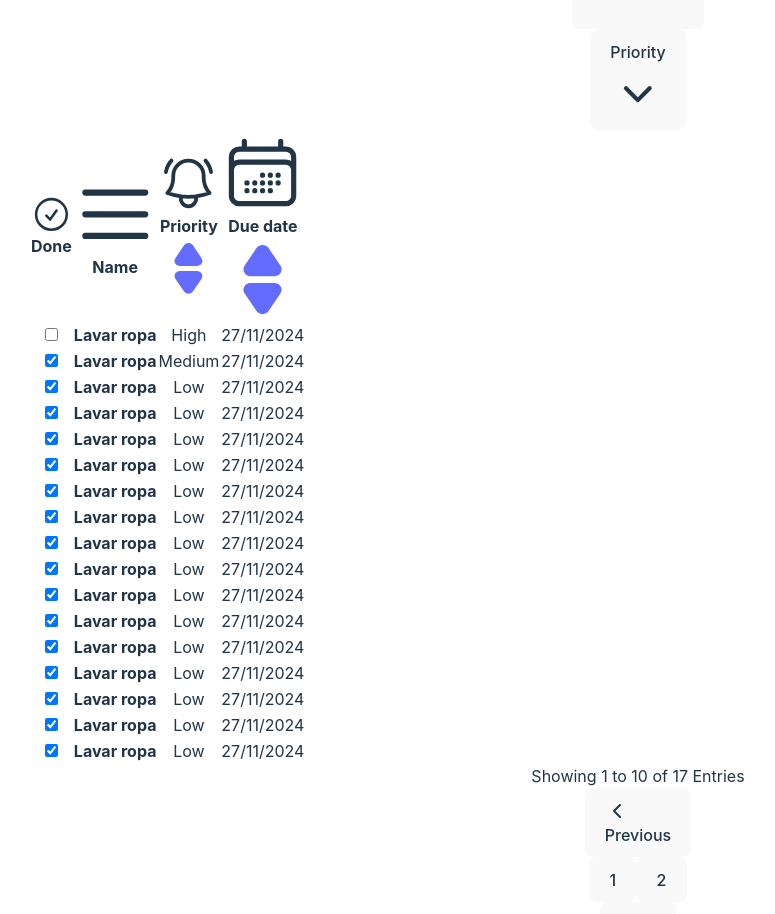
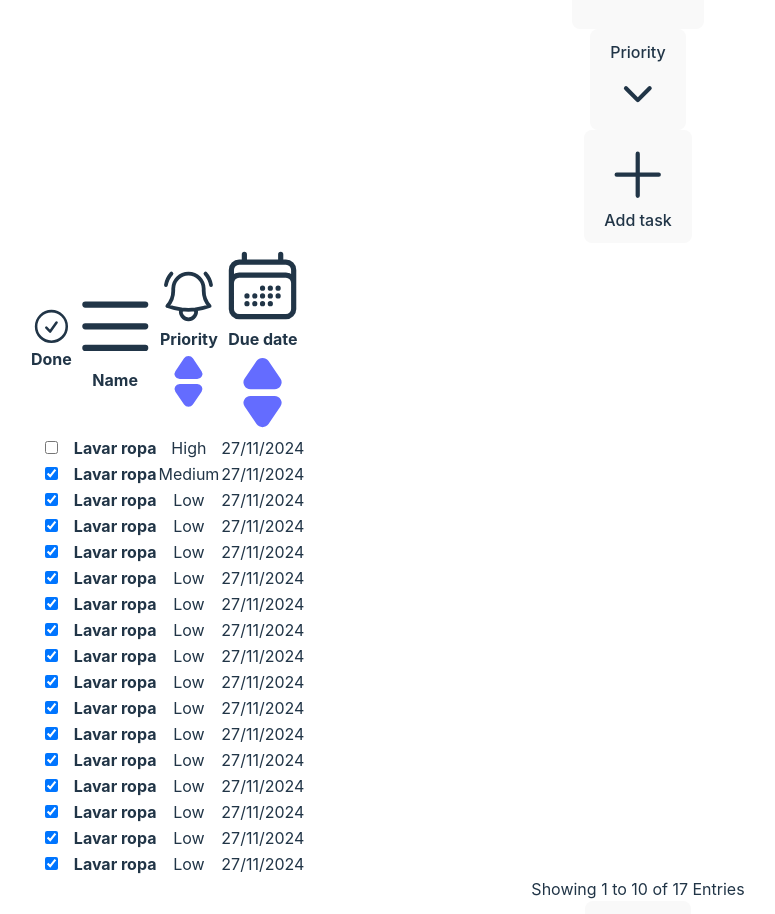
Before and after one commit to brandonhxrr/SimpleTaskWeb, a React (Vite) app in the folder frontend/SimpleTask/: page / in a window 1280 px wide. Shown: the part 1800-2714 px from the top of the page, without its empty margins (2-777 px from the left). Built offline with nearby package versions, Linux system fonts and the light colour scheme.

Commit message:
Add button to create tasks

```diff
--- a/frontend/SimpleTask/src/components/Dashboard.tsx
+++ b/frontend/SimpleTask/src/components/Dashboard.tsx
@@ -3,6 +3,7 @@ import { CheckCircleIcon } from "@heroicons/react/24/outline";
 import { Bars3Icon } from "@heroicons/react/20/solid";
 import { BellAlertIcon } from "@heroicons/react/24/outline";
 import { CalendarDaysIcon } from "@heroicons/react/24/outline";
+import { PlusIcon } from "@heroicons/react/24/outline";
 import { TableHeader } from "./TableHeader";
 import { TaskProps } from "./TaskProps";
 import { Pagination } from "./Pagination";
@@ -20,8 +21,6 @@ const doneOptions = [
   { name: "Done", href: "#", current: false },
   { name: "Not done", href: "#", current: false },
 ];
-
-export default function Example() {}
 
 const headers = [
   { Icon: CheckCircleIcon, title: "Done" },
@@ -204,7 +203,6 @@ const tasks: TaskProps[] = [
 ];
 
 function Dashboard() {
-
   return (
     <div className="w-full h-full flex flex-col text-left bg-slate-200 rounded-xl p-20 mt-10">
       <div className="flex items-baseline justify-between border-b border-gray-200 pb-16">
@@ -213,8 +211,16 @@ function Dashboard() {
         </h1>
 
         <div className="flex items-center">
-          <Filter options={doneOptions} title="Done status"/>
-          <Filter options={priorityOptions} title="Priority"/>
+          <Filter options={doneOptions} title="Done status" />
+          <Filter options={priorityOptions} title="Priority" />
+
+          <button
+            type="button"
+            className="flex items-center text-white bg-blue-700 hover:bg-blue-800 focus:ring-4 focus:ring-blue-300 justify-center font-medium rounded-lg text-sm ml-5 dark:bg-blue-600 dark:hover:bg-blue-700 focus:outline-none dark:focus:ring-blue-800"
+          >
+            <PlusIcon className="h-4 w-4 mr-2" />
+            Add task
+          </button>
         </div>
       </div>
 
```
